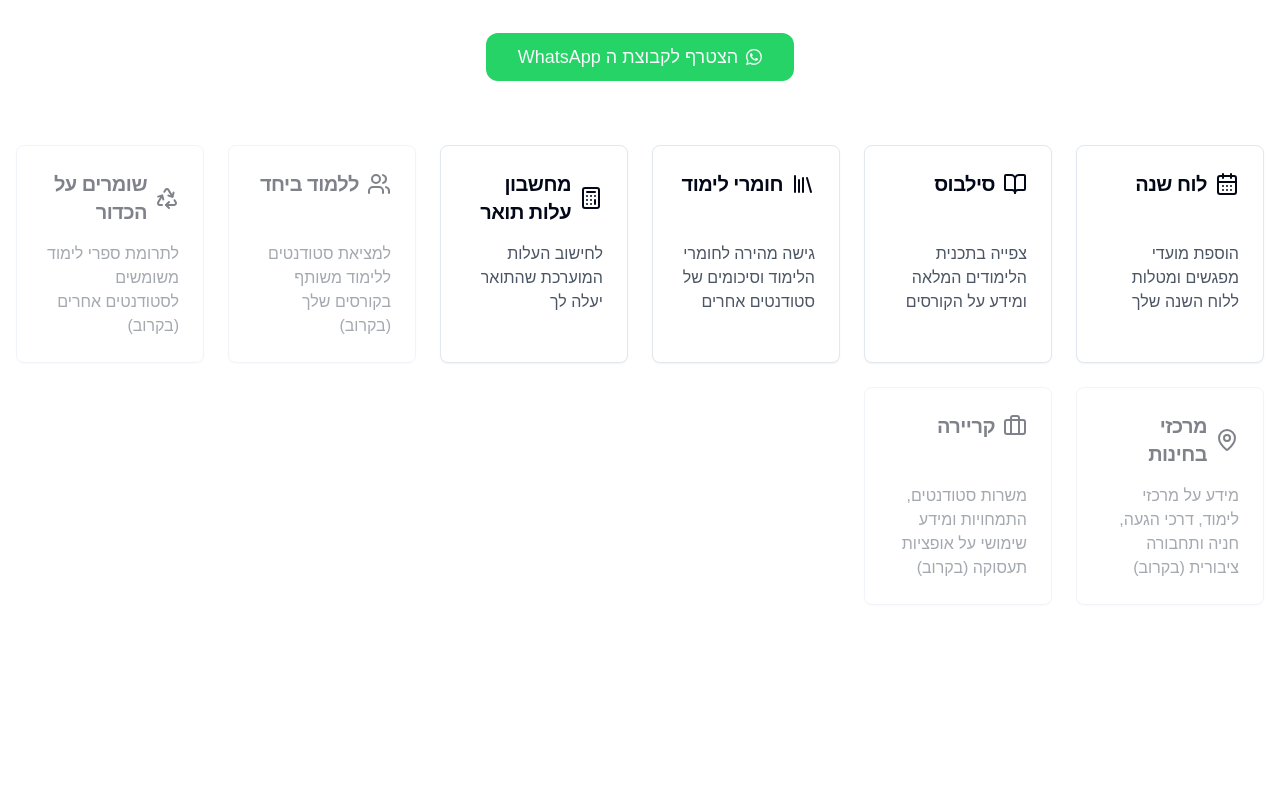
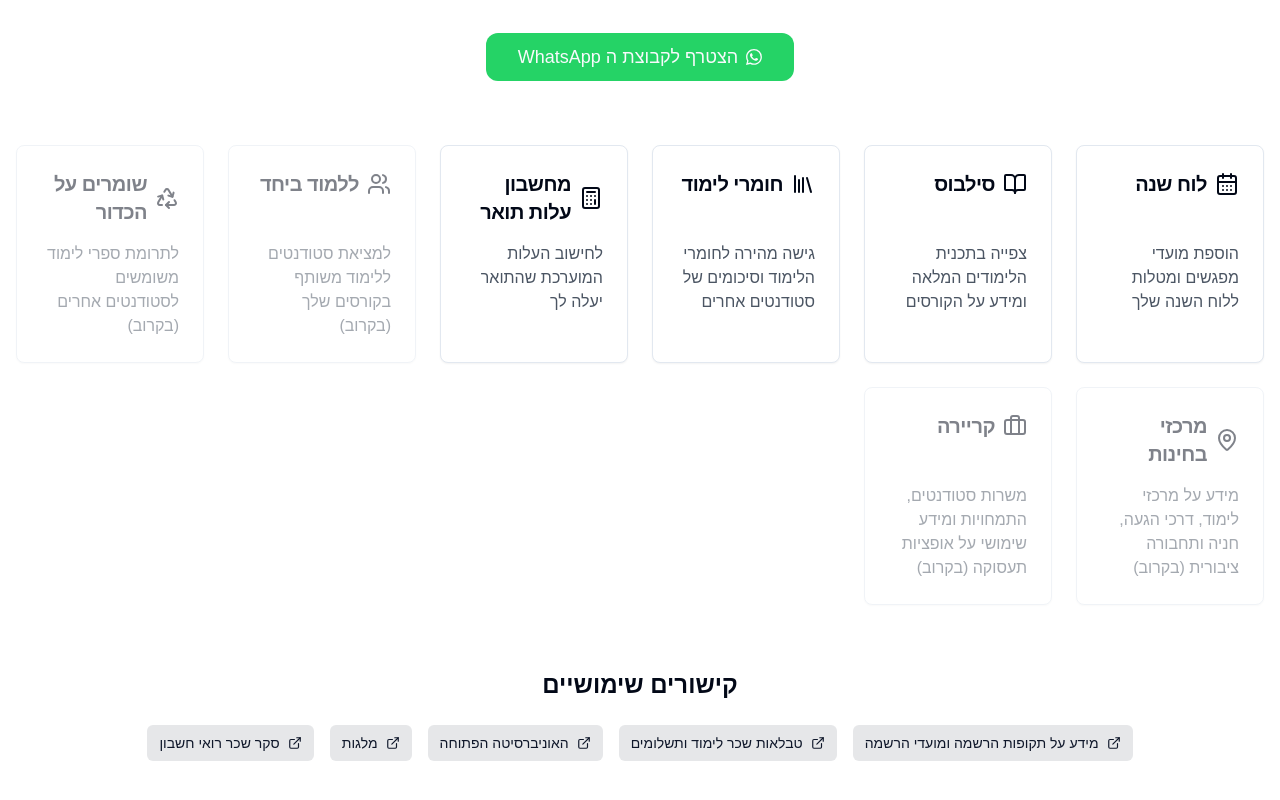
Before and after one commit to dalmog123/Uni_Calendar, a Next.js app: page / in a window 1280 px wide. Shown: the part 244-1044 px from the top of the page. Before the commit the page ends 897 px from the top, so only its background shows below. Built offline with nearby package versions, Linux system fonts and the light colour scheme.

Commit message:
added useful links

```diff
--- a/src/app/page.tsx
+++ b/src/app/page.tsx
@@ -136,6 +136,132 @@ export default function Home() {
           </div>
         ))}
       </div>
+
+      <div className="mt-16">
+        <h2 className="text-2xl font-bold text-center mb-6">קישורים שימושיים</h2>
+
+        <div className="flex flex-wrap justify-center gap-4">
+          <a
+            href="https://www.openu.ac.il/registration/sesoneanddates/pages/default.aspx"
+            target="_blank"
+            rel="noopener noreferrer"
+            className="inline-flex items-center gap-2 text-[15px] md:text-sm text-primary hover:text-primary/80 bg-primary/10 px-2 py-1.5 md:px-3 md:py-2 rounded-md transition-colors"
+          >
+            <svg
+              xmlns="http://www.w3.org/2000/svg"
+              width="14"
+              height="14"
+              viewBox="0 0 24 24"
+              fill="none"
+              stroke="currentColor"
+              strokeWidth="2"
+              strokeLinecap="round"
+              strokeLinejoin="round"
+            >
+              <path d="M18 13v6a2 2 0 0 1-2 2H5a2 2 0 0 1-2-2V8a2 2 0 0 1 2-2h6" />
+              <polyline points="15 3 21 3 21 9" />
+              <line x1="10" y1="14" x2="21" y2="3" />
+            </svg>
+            מידע על תקופות הרשמה ומועדי הרשמה
+          </a>
+
+          <a
+            href="https://www.openu.ac.il/registration/payments/tables/pages/default.aspx"
+            target="_blank"
+            rel="noopener noreferrer"
+            className="inline-flex items-center gap-2 text-[15px] md:text-sm text-primary hover:text-primary/80 bg-primary/10 px-2 py-1.5 md:px-3 md:py-2 rounded-md transition-colors"
+          >
+            <svg
+              xmlns="http://www.w3.org/2000/svg"
+              width="14"
+              height="14"
+              viewBox="0 0 24 24"
+              fill="none"
+              stroke="currentColor"
+              strokeWidth="2"
+              strokeLinecap="round"
+              strokeLinejoin="round"
+            >
+              <path d="M18 13v6a2 2 0 0 1-2 2H5a2 2 0 0 1-2-2V8a2 2 0 0 1 2-2h6" />
+              <polyline points="15 3 21 3 21 9" />
+              <line x1="10" y1="14" x2="21" y2="3" />
+            </svg>
+            טבלאות שכר לימוד ותשלומים
+          </a>
+
+          <a
+            href="https://www.openu.ac.il"
+            target="_blank"
+            rel="noopener noreferrer"
+            className="inline-flex items-center gap-2 text-[15px] md:text-sm text-primary hover:text-primary/80 bg-primary/10 px-2 py-1.5 md:px-3 md:py-2 rounded-md transition-colors"
+          >
+            <svg
+              xmlns="http://www.w3.org/2000/svg"
+              width="14"
+              height="14"
+              viewBox="0 0 24 24"
+              fill="none"
+              stroke="currentColor"
+              strokeWidth="2"
+              strokeLinecap="round"
+              strokeLinejoin="round"
+            >
+              <path d="M18 13v6a2 2 0 0 1-2 2H5a2 2 0 0 1-2-2V8a2 2 0 0 1 2-2h6" />
+              <polyline points="15 3 21 3 21 9" />
+              <line x1="10" y1="14" x2="21" y2="3" />
+            </svg>
+            האוניברסיטה הפתוחה
+          </a>
+
+          <a
+            href="https://www.openu.ac.il/dean-students/scholarships/pages/default.aspx"
+            target="_blank"
+            rel="noopener noreferrer"
+            className="inline-flex items-center gap-2 text-[15px] md:text-sm text-primary hover:text-primary/80 bg-primary/10 px-2 py-1.5 md:px-3 md:py-2 rounded-md transition-colors"
+          >
+            <svg
+              xmlns="http://www.w3.org/2000/svg"
+              width="14"
+              height="14"
+              viewBox="0 0 24 24"
+              fill="none"
+              stroke="currentColor"
+              strokeWidth="2"
+              strokeLinecap="round"
+              strokeLinejoin="round"
+            >
+              <path d="M18 13v6a2 2 0 0 1-2 2H5a2 2 0 0 1-2-2V8a2 2 0 0 1 2-2h6" />
+              <polyline points="15 3 21 3 21 9" />
+              <line x1="10" y1="14" x2="21" y2="3" />
+            </svg>
+            מלגות
+          </a>
+
+          <a
+            href="https://www.bpracti.co.il/cpa-salary-survey/"
+            target="_blank"
+            rel="noopener noreferrer"
+            className="inline-flex items-center gap-2 text-[15px] md:text-sm text-primary hover:text-primary/80 bg-primary/10 px-2 py-1.5 md:px-3 md:py-2 rounded-md transition-colors"
+          >
+            <svg
+              xmlns="http://www.w3.org/2000/svg"
+              width="14"
+              height="14"
+              viewBox="0 0 24 24"
+              fill="none"
+              stroke="currentColor"
+              strokeWidth="2"
+              strokeLinecap="round"
+              strokeLinejoin="round"
+            >
+              <path d="M18 13v6a2 2 0 0 1-2 2H5a2 2 0 0 1-2-2V8a2 2 0 0 1 2-2h6" />
+              <polyline points="15 3 21 3 21 9" />
+              <line x1="10" y1="14" x2="21" y2="3" />
+            </svg>
+            סקר שכר רואי חשבון
+          </a>
+        </div>
+      </div>
     </div>
   )
 }
```
